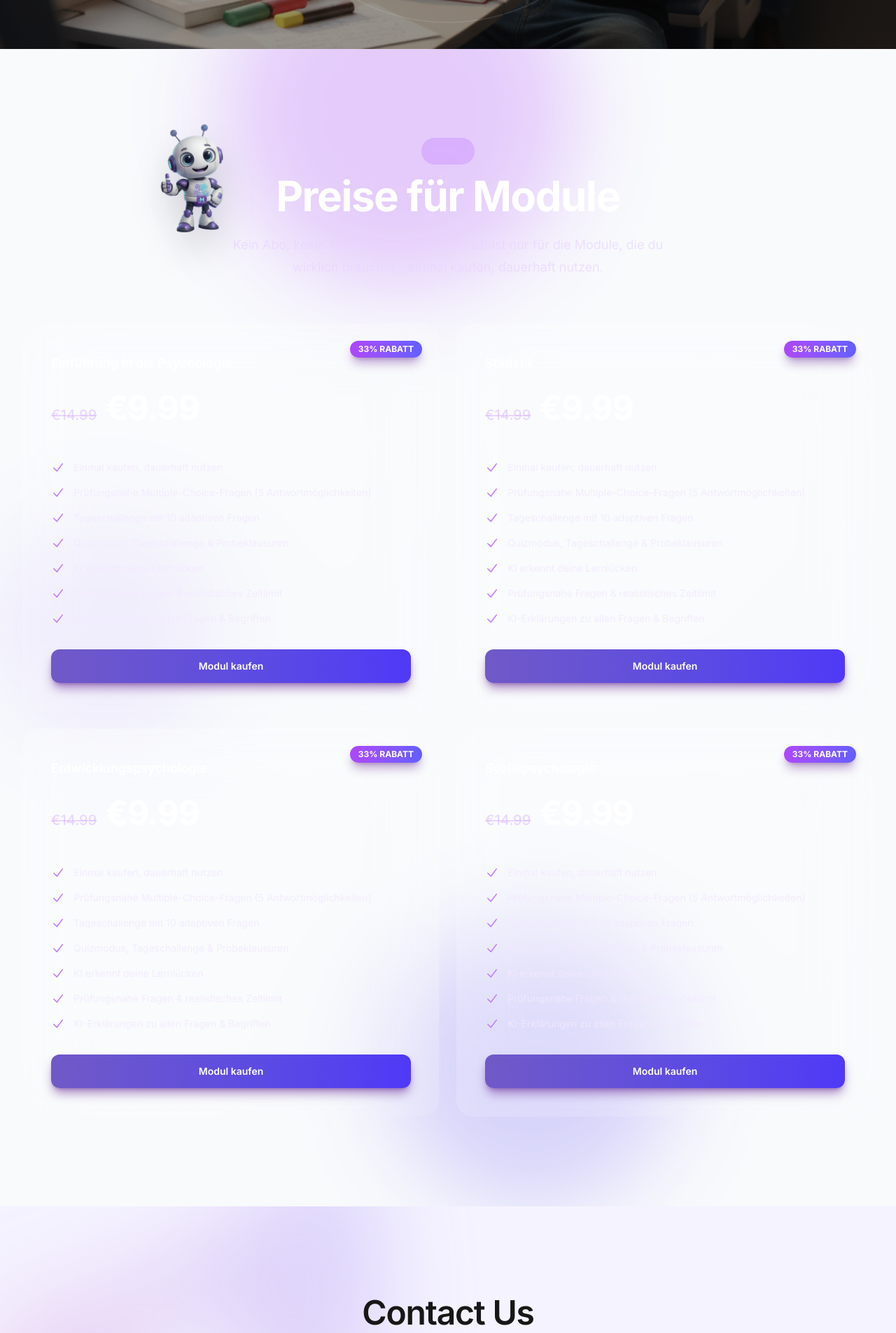
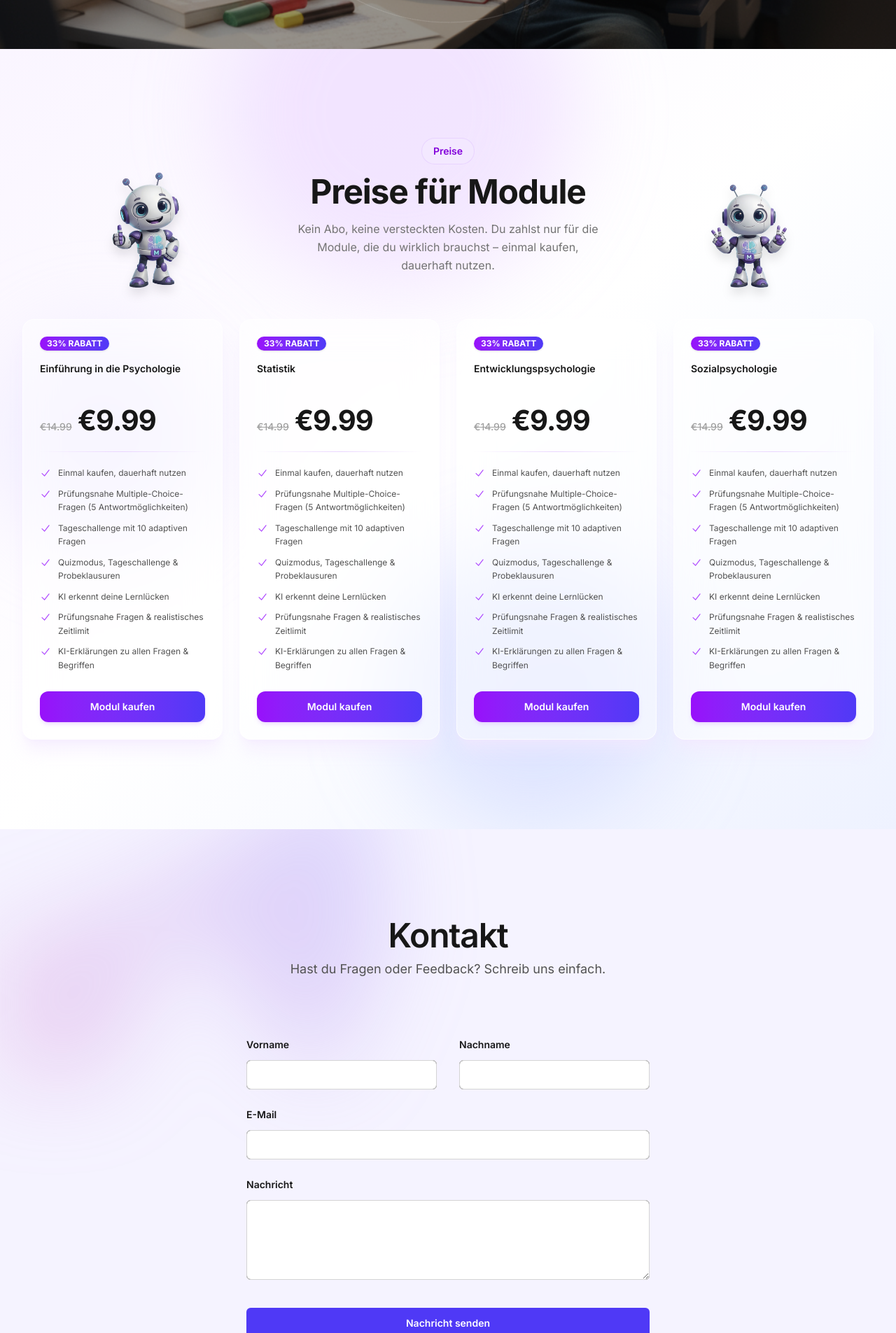
Before and after one commit to nikhilsalooniya/psygenius-next, a Next.js app: page / in a window 1280 px wide. Shown: the part 5860-7765 px from the top of the page at 70% size. Built offline with nearby package versions, Linux system fonts and the light colour scheme.

Commit message:
mentori & contact form working

```diff
--- a/src/components/Contact.jsx
+++ b/src/components/Contact.jsx
@@ -1,7 +1,8 @@
 'use client'
 
-// import {submitContactForm} from "@/app/actions";
-import {useState} from "react";
+import { useState } from "react";
+
+const API_BASE = "https://api.psygenius.mentoragenius.de";
 
 export default function Contact() {
     const [status, setStatus] = useState('idle');
@@ -9,11 +10,31 @@ export default function Contact() {
     async function handleSubmit(event) {
         event.preventDefault();
         setStatus("submitting");
+
         const formData = new FormData(event.currentTarget);
-        const res = await {success: true}; // submitContactForm(formData);
-        if (res?.success === true) setStatus("success");
-        else setStatus("error");
-        console.log('Contact Form Submission Response:', res);
+        const body = {
+            firstName: formData.get("first-name"),
+            lastName: formData.get("last-name"),
+            email: formData.get("email"),
+            message: formData.get("message"),
+        };
+
+        try {
+            const res = await fetch(`${API_BASE}/api/contact`, {
+                method: "POST",
+                headers: { "Content-Type": "application/json" },
+                body: JSON.stringify(body),
+            });
+            const data = await res.json();
+            if (data.success) {
+                setStatus("success");
+                event.target.reset();
+            } else {
+                setStatus("error");
+            }
+        } catch {
+            setStatus("error");
+        }
     }
 
     return (
@@ -31,14 +52,14 @@ export default function Contact() {
                 />
             </div>
             <div className="mx-auto max-w-2xl text-center">
-                <h2 className="text-4xl font-semibold tracking-tight text-balance text-gray-900 sm:text-5xl">Contact Us</h2>
-                <p className="mt-2 text-lg/8 text-gray-600">Aute magna irure deserunt veniam aliqua magna enim voluptate.</p>
+                <h2 className="text-4xl font-semibold tracking-tight text-balance text-gray-900 sm:text-5xl">Kontakt</h2>
+                <p className="mt-2 text-lg/8 text-gray-600">Hast du Fragen oder Feedback? Schreib uns einfach.</p>
             </div>
             <form onSubmit={handleSubmit} className="mx-auto mt-16 max-w-xl sm:mt-20">
                 <div className="grid grid-cols-1 gap-x-8 gap-y-6 sm:grid-cols-2">
                     <div>
                         <label htmlFor="first-name" className="block text-sm/6 font-semibold text-gray-900">
-                            First name
+                            Vorname
                         </label>
                         <div className="mt-2.5">
                             <input
@@ -52,7 +73,7 @@ export default function Contact() {
                     </div>
                     <div>
                         <label htmlFor="last-name" className="block text-sm/6 font-semibold text-gray-900">
-                            Last name
+                            Nachname
                         </label>
                         <div className="mt-2.5">
                             <input
@@ -66,7 +87,7 @@ export default function Contact() {
                     </div>
                     <div className="sm:col-span-2">
                         <label htmlFor="email" className="block text-sm/6 font-semibold text-gray-900">
-                            Email
+                            E-Mail
                         </label>
                         <div className="mt-2.5">
                             <input
@@ -74,98 +95,56 @@ export default function Contact() {
                                 name="email"
                                 type="email"
                                 autoComplete="email"
+                                required
                                 className="block w-full rounded-md bg-white px-3.5 py-2 text-base text-gray-900 outline-1 -outline-offset-1 outline-gray-300 placeholder:text-gray-400 focus:outline-2 focus:-outline-offset-2 focus:outline-indigo-600"
                             />
                         </div>
                     </div>
-                    {/*<div className="sm:col-span-2">*/}
-                    {/*  <label htmlFor="phone-number" className="block text-sm/6 font-semibold text-gray-900">*/}
-                    {/*    Phone number*/}
-                    {/*  </label>*/}
-                    {/*  <div className="mt-2.5">*/}
-                    {/*    <div*/}
-                    {/*      className="flex rounded-md bg-white outline-1 -outline-offset-1 outline-gray-300 has-[input:focus-within]:outline-2 has-[input:focus-within]:-outline-offset-2 has-[input:focus-within]:outline-indigo-600">*/}
-                    {/*      <div className="grid shrink-0 grid-cols-1 focus-within:relative">*/}
-                    {/*        <select*/}
-                    {/*          id="country"*/}
-                    {/*          name="country"*/}
-                    {/*          autoComplete="country"*/}
-                    {/*          aria-label="Country"*/}
-                    {/*          className="col-start-1 row-start-1 w-full appearance-none rounded-md py-2 pr-7 pl-3.5 text-base text-gray-500 placeholder:text-gray-400 focus:outline-2 focus:-outline-offset-2 focus:outline-indigo-600 sm:text-sm/6"*/}
-                    {/*        >*/}
-                    {/*          <option>US</option>*/}
-                    {/*          <option>CA</option>*/}
-                    {/*          <option>EU</option>*/}
-                    {/*        </select>*/}
-                    {/*        <ChevronDownIcon*/}
-                    {/*          aria-hidden="true"*/}
-                    {/*          className="pointer-events-none col-start-1 row-start-1 mr-2 size-5 self-center justify-self-end text-gray-500 sm:size-4"*/}
-                    {/*        />*/}
-                    {/*      </div>*/}
-                    {/*      <input*/}
-                    {/*        id="phone-number"*/}
-                    {/*        name="phone-number"*/}
-                    {/*        type="text"*/}
-                    {/*        placeholder="123-456-7890"*/}
-                    {/*        className="block min-w-0 grow py-1.5 pr-3 pl-1 text-base text-gray-900 placeholder:text-gray-400 focus:outline-none sm:text-sm/6"*/}
-                    {/*      />*/}
-                    {/*    </div>*/}
-                    {/*  </div>*/}
-                    {/*</div>*/}
                     <div className="sm:col-span-2">
                         <label htmlFor="message" className="block text-sm/6 font-semibold text-gray-900">
-                            Message
+                            Nachricht
                         </label>
                         <div className="mt-2.5">
                             <textarea
                                 id="message"
                                 name="message"
                                 rows={4}
+                                required
                                 className="block w-full rounded-md bg-white px-3.5 py-2 text-base text-gray-900 outline-1 -outline-offset-1 outline-gray-300 placeholder:text-gray-400 focus:outline-2 focus:-outline-offset-2 focus:outline-indigo-600"
                                 defaultValue={''}
                             />
                         </div>
                     </div>
-                    {/*<div className="flex gap-x-4 sm:col-span-2">*/}
-                    {/*  <div className="flex h-6 items-center">*/}
-                    {/*    <div className="group relative inline-flex w-8 shrink-0 rounded-full bg-gray-200 p-px inset-ring inset-ring-gray-900/5 outline-offset-2 outline-indigo-600 transition-colors duration-200 ease-in-out has-checked:bg-indigo-600 has-focus-visible:outline-2">*/}
-                    {/*      <span className="size-4 rounded-full bg-white shadow-xs ring-1 ring-gray-900/5 transition-transform duration-200 ease-in-out group-has-checked:translate-x-3.5" />*/}
-                    {/*      <input*/}
-                    {/*        id="agree-to-policies"*/}
-                    {/*        name="agree-to-policies"*/}
-                    {/*        type="checkbox"*/}
-                    {/*        aria-label="Agree to policies"*/}
-                    {/*        className="absolute inset-0 appearance-none focus:outline-hidden"*/}
-                    {/*      />*/}
-                    {/*    </div>*/}
-                    {/*  </div>*/}
-                    {/*  <label htmlFor="agree-to-policies" className="text-sm/6 text-gray-600">*/}
-                    {/*    By selecting this, you agree to our{' '}*/}
-                    {/*    <a href="#" className="font-semibold whitespace-nowrap text-indigo-600">*/}
-                    {/*      privacy policy*/}
-                    {/*    </a>*/}
-                    {/*    .*/}
-                    {/*  </label>*/}
-                    {/*</div>*/}
                 </div>
                 <div className="mt-10">
                     <button
                         type="submit"
-                        disabled={status !== 'idle'}
+                        disabled={status === 'submitting' || status === 'success'}
                         className={
-                            (status === 'idle' ? "bg-indigo-600 hover:bg-indigo-500 focus-visible:outline-indigo-600 ": "") +
-                            (status === 'submitting' ? "bg-gray-600 hover:bg-gray-500 focus-visible:outline-gray-600 ": "") +
-                            (status === 'success' ? "bg-green-600 hover:bg-green-500 focus-visible:outline-green-600 ": "") +
-                            (status === 'error' ? "bg-red-600 hover:bg-red-500 focus-visible:outline-red-600 ": "") +
-                            (status === 'idle' ? "cursor-pointer ": "cursor-not-allowed ") +
-                            `block w-full rounded-md px-3.5 py-2.5 text-center text-sm font-semibold text-white shadow-xs focus-visible:outline-2 focus-visible:outline-offset-2`}
+                            (status === 'idle' ? "bg-indigo-600 hover:bg-indigo-500 focus-visible:outline-indigo-600 cursor-pointer " : "") +
+                            (status === 'submitting' ? "bg-gray-400 cursor-not-allowed " : "") +
+                            (status === 'success' ? "bg-green-600 cursor-not-allowed " : "") +
+                            (status === 'error' ? "bg-red-600 hover:bg-red-500 focus-visible:outline-red-600 cursor-pointer " : "") +
+                            `block w-full rounded-md px-3.5 py-2.5 text-center text-sm font-semibold text-white shadow-xs focus-visible:outline-2 focus-visible:outline-offset-2 transition-colors`
+                        }
+                        onClick={status === 'error' ? () => setStatus('idle') : undefined}
                     >
-                        {status === 'idle' && "Send Message"}
-                        {status === 'submitting' && "Sending..."}
-                        {status === 'success' && "Success"}
-                        {status === 'error' && "Failed"}
+                        {status === 'idle' && "Nachricht senden"}
+                        {status === 'submitting' && "Wird gesendet…"}
+                        {status === 'success' && "Nachricht gesendet!"}
+                        {status === 'error' && "Erneut versuchen"}
                     </button>
                 </div>
+                {status === 'success' && (
+                    <p className="mt-4 text-center text-sm text-green-600">
+                        Danke! Wir melden uns bald bei dir.
+                    </p>
+                )}
+                {status === 'error' && (
+                    <p className="mt-4 text-center text-sm text-red-600">
+                        Etwas ist schiefgelaufen. Bitte versuche es erneut.
+                    </p>
+                )}
             </form>
         </div>
     )
--- a/src/components/Pricing.jsx
+++ b/src/components/Pricing.jsx
@@ -1,144 +1,166 @@
-import { CheckIcon } from '@heroicons/react/20/solid'
+import { CheckIcon } from "@heroicons/react/20/solid";
+import Image from "next/image";
 
 const tiers = [
   {
-    name: 'Einführung in die Psychologie',
-    id: 'p1',
-    href: '#',
-    price: { monthly: '€9.99', annually: '€9.99' },
-    originalPrice: '€14.99',
+    name: "Einführung in die Psychologie",
+    id: "p1",
+    href: "#",
+    price: "€9.99",
+    originalPrice: "€14.99",
     features: [
-      'Einmal kaufen, dauerhaft nutzen',
-      'Prüfungsnahe Multiple-Choice-Fragen (5 Antwortmöglichkeiten)',
-      'Tageschallenge mit 10 adaptiven Fragen',
-      'Quizmodus, Tageschallenge & Probeklausuren',
-      'KI erkennt deine Lernlücken',
-      'Prüfungsnahe Fragen & realistisches Zeitlimit',
-      'KI-Erklärungen zu allen Fragen & Begriffen',
+      "Einmal kaufen, dauerhaft nutzen",
+      "Prüfungsnahe Multiple-Choice-Fragen (5 Antwortmöglichkeiten)",
+      "Tageschallenge mit 10 adaptiven Fragen",
+      "Quizmodus, Tageschallenge & Probeklausuren",
+      "KI erkennt deine Lernlücken",
+      "Prüfungsnahe Fragen & realistisches Zeitlimit",
+      "KI-Erklärungen zu allen Fragen & Begriffen",
     ],
-    cta: 'Modul kaufen',
+    cta: "Modul kaufen",
   },
   {
-    name: 'Statistik',
-    id: 'p2',
-    href: '#',
-    price: { monthly: '€9.99', annually: '€9.99' },
-    originalPrice: '€14.99',
+    name: "Statistik",
+    id: "p2",
+    href: "#",
+    price: "€9.99",
+    originalPrice: "€14.99",
     features: [
-      'Einmal kaufen, dauerhaft nutzen',
-      'Prüfungsnahe Multiple-Choice-Fragen (5 Antwortmöglichkeiten)',
-      'Tageschallenge mit 10 adaptiven Fragen',
-      'Quizmodus, Tageschallenge & Probeklausuren',
-      'KI erkennt deine Lernlücken',
-      'Prüfungsnahe Fragen & realistisches Zeitlimit',
-      'KI-Erklärungen zu allen Fragen & Begriffen',
+      "Einmal kaufen, dauerhaft nutzen",
+      "Prüfungsnahe Multiple-Choice-Fragen (5 Antwortmöglichkeiten)",
+      "Tageschallenge mit 10 adaptiven Fragen",
+      "Quizmodus, Tageschallenge & Probeklausuren",
+      "KI erkennt deine Lernlücken",
+      "Prüfungsnahe Fragen & realistisches Zeitlimit",
+      "KI-Erklärungen zu allen Fragen & Begriffen",
     ],
-    cta: 'Modul kaufen',
+    cta: "Modul kaufen",
   },
   {
-    name: 'Entwicklungspsychologie',
-    id: 'p3',
-    href: '#',
-    price: { monthly: '€9.99', annually: '€9.99' },
-    originalPrice: '€14.99',
+    name: "Entwicklungspsychologie",
+    id: "p3",
+    href: "#",
+    price: "€9.99",
+    originalPrice: "€14.99",
     features: [
-      'Einmal kaufen, dauerhaft nutzen',
-      'Prüfungsnahe Multiple-Choice-Fragen (5 Antwortmöglichkeiten)',
-      'Tageschallenge mit 10 adaptiven Fragen',
-      'Quizmodus, Tageschallenge & Probeklausuren',
-      'KI erkennt deine Lernlücken',
-      'Prüfungsnahe Fragen & realistisches Zeitlimit',
-      'KI-Erklärungen zu allen Fragen & Begriffen',
+      "Einmal kaufen, dauerhaft nutzen",
+      "Prüfungsnahe Multiple-Choice-Fragen (5 Antwortmöglichkeiten)",
+      "Tageschallenge mit 10 adaptiven Fragen",
+      "Quizmodus, Tageschallenge & Probeklausuren",
+      "KI erkennt deine Lernlücken",
+      "Prüfungsnahe Fragen & realistisches Zeitlimit",
+      "KI-Erklärungen zu allen Fragen & Begriffen",
     ],
-    cta: 'Modul kaufen',
+    cta: "Modul kaufen",
   },
   {
-    name: 'Sozialpsychologie',
-    id: 'p4',
-    href: '#',
-    price: { monthly: '€9.99', annually: '€9.99' },
-    originalPrice: '€14.99',
+    name: "Sozialpsychologie",
+    id: "p4",
+    href: "#",
+    price: "€9.99",
+    originalPrice: "€14.99",
     features: [
-      'Einmal kaufen, dauerhaft nutzen',
-      'Prüfungsnahe Multiple-Choice-Fragen (5 Antwortmöglichkeiten)',
-      'Tageschallenge mit 10 adaptiven Fragen',
-      'Quizmodus, Tageschallenge & Probeklausuren',
-      'KI erkennt deine Lernlücken',
-      'Prüfungsnahe Fragen & realistisches Zeitlimit',
-      'KI-Erklärungen zu allen Fragen & Begriffen',
+      "Einmal kaufen, dauerhaft nutzen",
+      "Prüfungsnahe Multiple-Choice-Fragen (5 Antwortmöglichkeiten)",
+      "Tageschallenge mit 10 adaptiven Fragen",
+      "Quizmodus, Tageschallenge & Probeklausuren",
+      "KI erkennt deine Lernlücken",
+      "Prüfungsnahe Fragen & realistisches Zeitlimit",
+      "KI-Erklärungen zu allen Fragen & Begriffen",
     ],
-    cta: 'Modul kaufen',
+    cta: "Modul kaufen",
   },
-]
+];
 
 export function Pricing() {
   return (
     <section
       id="pricing-section"
-      className="relative overflow-hidden bg-slate-50 py-24 sm:py-32"
+      className="relative overflow-hidden bg-linear-to-br from-purple-50 via-white to-indigo-50 py-24 sm:py-32"
     >
-      {/* Decorative background blobs */}
-      <div className="pointer-events-none absolute -top-40 left-1/4 h-125 w-125 rounded-full bg-purple-600/20 blur-3xl" />
-      <div className="pointer-events-none absolute bottom-0 right-1/4 h-100 w-100 rounded-full bg-indigo-600/20 blur-3xl" />
-      <div className="pointer-events-none absolute top-1/2 left-0 h-75 w-75 -translate-y-1/2 rounded-full bg-violet-500/10 blur-3xl" />
-
-      <img
-        src="/Mentori-Thumbs-Up.png"
-        alt=""
-        className="pointer-events-none absolute z-20 top-16 left-6 md:left-10 lg:left-[12%] h-36 md:h-48 lg:h-60 hidden md:block drop-shadow-2xl"
-      />
+      {/* Decorative blobs */}
+      <div className="pointer-events-none absolute -top-40 left-1/4 h-[500px] w-[500px] rounded-full bg-purple-300/30 blur-3xl" />
+      <div className="pointer-events-none absolute bottom-0 right-1/4 h-[400px] w-[400px] rounded-full bg-indigo-300/30 blur-3xl" />
+      <div className="pointer-events-none absolute top-1/2 left-0 h-[300px] w-[300px] -translate-y-1/2 rounded-full bg-violet-200/40 blur-3xl" />
 
       <div className="relative mx-auto max-w-7xl px-6 lg:px-8">
         {/* Header */}
-        <div className="mx-auto max-w-4xl text-center">
-          <span className="inline-block rounded-full bg-purple-500/20 px-4 py-1.5 text-sm font-semibold text-purple-300 ring-1 ring-purple-400/40">
+        <div className="relative text-center px-10 sm:px-28 md:px-0">
+          {/* Mentori Thumbs-Up — left */}
+          <div className="pointer-events-none absolute top-[95%] md:top-2/3 -translate-y-1/2 -left-16 md:left-4 lg:left-9 xl:left-12">
+            <Image
+              src="/Mentori-Thumbs-Up.png"
+              alt="Mentori"
+              width={300}
+              height={300}
+              className="w-40 sm:w-20 md:w-44 lg:w-52 xl:w-64 h-auto drop-shadow-xl"
+            />
+          </div>
+
+          {/* Mentori Peace — right */}
+          <div className="pointer-events-none absolute top-[95%] md:top-2/3 -translate-y-1/2 -right-14 md:right-4 lg:right-10 xl:right-16">
+            <Image
+              src="/Mentori-Peace.png"
+              alt="Mentori"
+              width={300}
+              height={300}
+              className="w-40 sm:w-20 md:w-44 lg:w-52 xl:w-64 h-auto drop-shadow-xl"
+            />
+          </div>
+
+          <span className="inline-block rounded-full bg-purple-100 px-4 py-1.5 text-sm font-semibold text-purple-700 ring-1 ring-purple-200">
             Preise
           </span>
-          <h2 className="mt-4 text-5xl font-bold tracking-tight text-white sm:text-6xl">
+          <h2 className="mt-4 text-2xl font-bold tracking-tight text-gray-900 sm:text-4xl lg:text-5xl">
             Preise für Module
           </h2>
+          <p className="mt-4 text-sm sm:text-base text-gray-500 leading-relaxed max-w-sm sm:max-w-xs md:max-w-md mx-auto">
+            Kein Abo, keine versteckten Kosten. Du zahlst nur für die Module, die du wirklich
+            brauchst – einmal kaufen, dauerhaft nutzen.
+          </p>
         </div>
-        <p className="mx-auto mt-6 max-w-2xl text-center text-lg text-purple-200/70">
-          Kein Abo, keine versteckten Kosten. Du zahlst nur für die Module, die du wirklich brauchst – einmal kaufen, dauerhaft nutzen.
-        </p>
 
-        {/* Cards */}
-        <div className="isolate mx-auto mt-16 grid max-w-md grid-cols-1 gap-6 lg:mx-0 lg:max-w-none lg:grid-cols-2">
+        {/* Cards grid */}
+        <div className="mx-auto mt-16 grid grid-cols-1 gap-6 sm:grid-cols-2 xl:grid-cols-4">
           {tiers.map((tier) => (
             <div
               key={tier.id}
-              className="relative rounded-3xl p-px"
-              style={{
-                background: 'linear-gradient(135deg, rgba(255,255,255,0.25) 0%, rgba(255,255,255,0.05) 100%)',
-              }}
+              className="relative flex flex-col rounded-2xl border border-white/70 bg-white/50 backdrop-blur-xl shadow-xl shadow-purple-100/60 p-6 transition-transform duration-200 hover:-translate-y-1 hover:shadow-2xl hover:shadow-purple-200/60"
             >
-              <div className="relative h-full rounded-3xl bg-white/5 backdrop-blur-2xl p-8 xl:p-10 flex flex-col">
               {/* Discount badge */}
-                <span className="absolute top-6 right-6 rounded-full bg-linear-to-r from-purple-500 to-indigo-500 px-3 py-1 text-xs font-bold text-white shadow-lg shadow-purple-900/40">
+              <span className="self-start mb-4 rounded-full bg-linear-to-r from-purple-600 to-indigo-600 px-2.5 py-0.5 text-xs font-bold text-white shadow-sm">
                 33% RABATT
               </span>
 
               {/* Module name */}
-                <h3 className="text-lg font-semibold text-white pr-24">{tier.name}</h3>
+              <h3 className="text-sm font-semibold text-gray-900 leading-snug min-h-10">
+                {tier.name}
+              </h3>
 
               {/* Price block */}
-                <div className="mt-6 flex items-baseline gap-x-3">
-                  <span className="text-xl font-medium line-through text-purple-300/50">
+              <div className="mt-5 flex items-baseline gap-x-2">
+                <span className="text-sm font-medium line-through text-gray-400">
                   {tier.originalPrice}
                 </span>
-                  <span className="text-5xl font-bold tracking-tight text-white">
-                    {tier.price.monthly}
+                <span className="text-4xl font-bold tracking-tight text-gray-900">
+                  {tier.price}
                 </span>
               </div>
 
               {/* Divider */}
-                <div className="mt-6 h-px bg-linear-to-r from-transparent via-white/20 to-transparent" />
+              <div className="mt-5 h-px bg-linear-to-r from-transparent via-purple-200 to-transparent" />
 
               {/* Features */}
-                <ul role="list" className="mt-6 flex-1 space-y-3">
+              <ul role="list" className="mt-5 flex-1 space-y-2.5">
                 {tier.features.map((feature) => (
-                    <li key={feature} className="flex items-start gap-x-3 text-sm text-purple-100/80">
-                      <CheckIcon className="mt-0.5 h-5 w-5 flex-none text-purple-400" aria-hidden="true" />
+                  <li
+                    key={feature}
+                    className="flex items-start gap-x-2.5 text-xs text-gray-600 leading-relaxed"
+                  >
+                    <CheckIcon
+                      className="mt-0.5 h-4 w-4 flex-none text-purple-500"
+                      aria-hidden="true"
+                    />
                     {feature}
                   </li>
                 ))}
@@ -147,15 +169,14 @@ export function Pricing() {
               {/* CTA */}
               <a
                 href={tier.href}
-                  className="mt-8 block w-full rounded-xl bg-linear-to-r from-primary to-indigo-600 px-4 py-3 text-center text-sm font-semibold text-white shadow-lg shadow-purple-900/50 transition-all duration-200 hover:from-[#8570d8] hover:to-indigo-500 hover:shadow-purple-700/50"
+                className="mt-7 block w-full rounded-xl bg-linear-to-r from-purple-600 to-indigo-600 px-4 py-2.5 text-center text-sm font-semibold text-white shadow-md shadow-purple-300/40 transition-all duration-200 hover:from-purple-500 hover:to-indigo-500 hover:shadow-purple-400/50"
               >
                 {tier.cta}
               </a>
-              </div>
             </div>
           ))}
         </div>
       </div>
     </section>
-  )
+  );
 }
```
Also changed, not shown: public/Mentori-Peace.png (added). Lines whose indentation alone changed are shown as unchanged.
